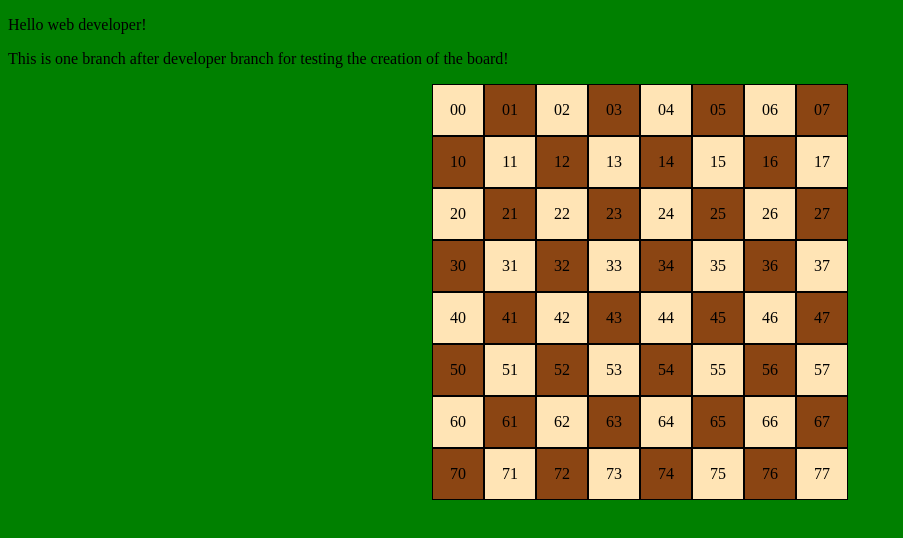
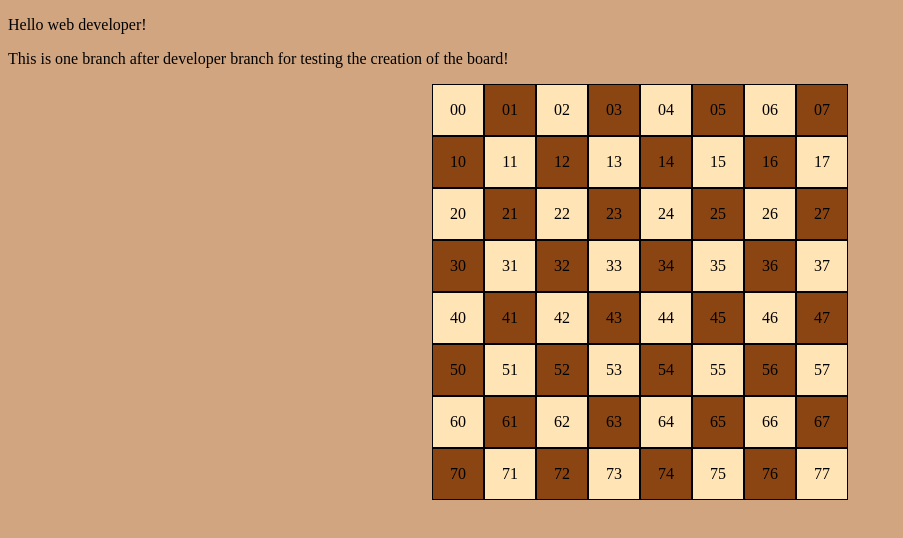
Before and after one commit to SkimZconceited/Phase4-GameTheoryProject-frontend, a React (Create React App) app in the folder client/: page / in a window 1280 px wide. Shown: the top 538 px of the page, without its empty margins (0-903 px from the left). Built offline with nearby package versions, Linux system fonts and the light colour scheme.

Commit message:
Adjusted the board background color to a more consistent theme, adjuscent to the board

```diff
--- a/client/src/Board.css
+++ b/client/src/Board.css
@@ -8,7 +8,7 @@
   display: flex;
 }
 body{
-  background-color: green;
+  background-color: rgb(209, 165, 128);
 }
 .cell {
   width: 50px;
```
